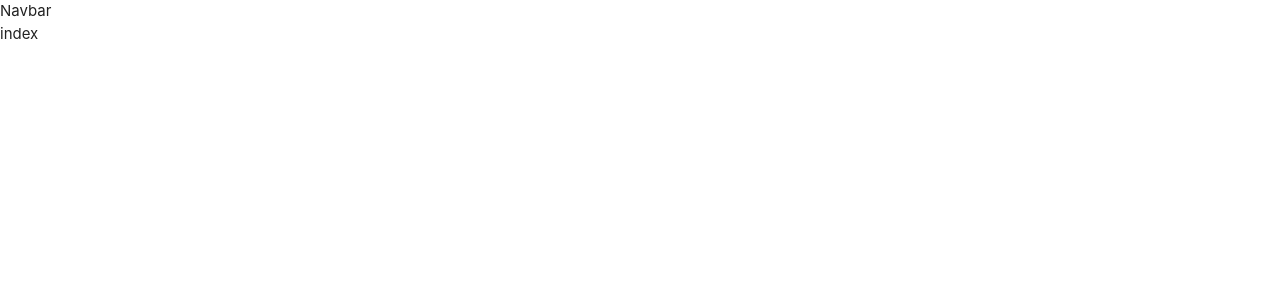
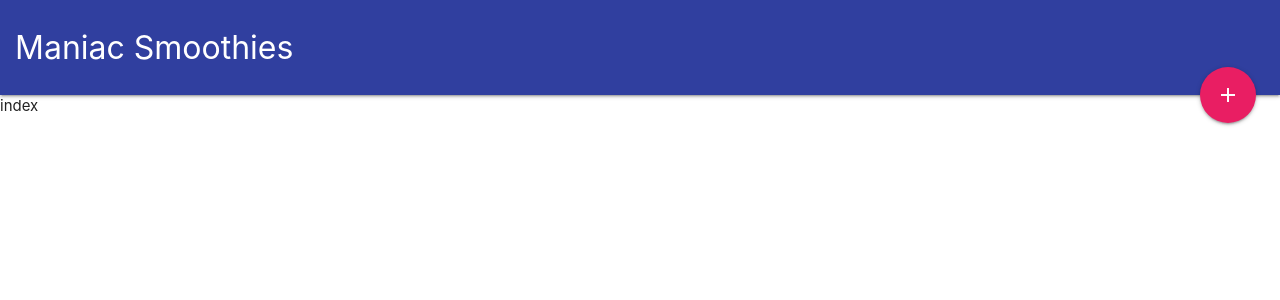
Before and after one commit to AmrMonier/mainiac-smoothies, a Vue app: page / in a window 1280 px wide. Shown: the top 300 px of the page. Built offline with nearby package versions, Linux system fonts and the light colour scheme.

Commit message:
Initiated the template of the Navbar Component

```diff
--- a/src/components/Navbar.vue
+++ b/src/components/Navbar.vue
@@ -1,7 +1,16 @@
 <template>
-  <div>
-      Navbar
-  </div>
+<nav class="nav-extended indigo darken-2">
+        <div class="nav-content">
+        <router-link :to="{name: 'index'}">
+            <span class="nav-title">Maniac Smoothies</span>
+        </router-link>
+            <a class="btn-floating btn-large halfway-fab waves-effect waves-light pink">
+            <router-link :to="{name: 'createSmoothie'}">
+                <i class="material-icons">add</i>
+            </router-link>
+        </a>
+    </div>
+</nav>
 </template>
 
 <script>
@@ -16,5 +25,7 @@ export default {
 </script>
 
 <style scoped>
-
+    nav{
+        padding-left: 1em
+    }
 </style>
```
